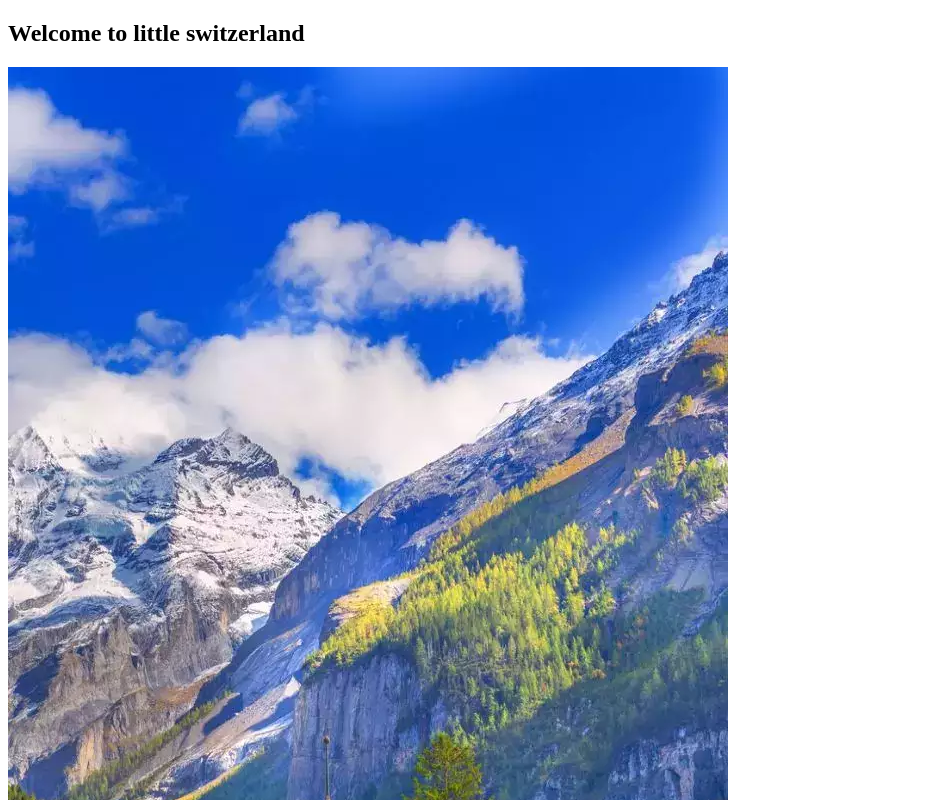
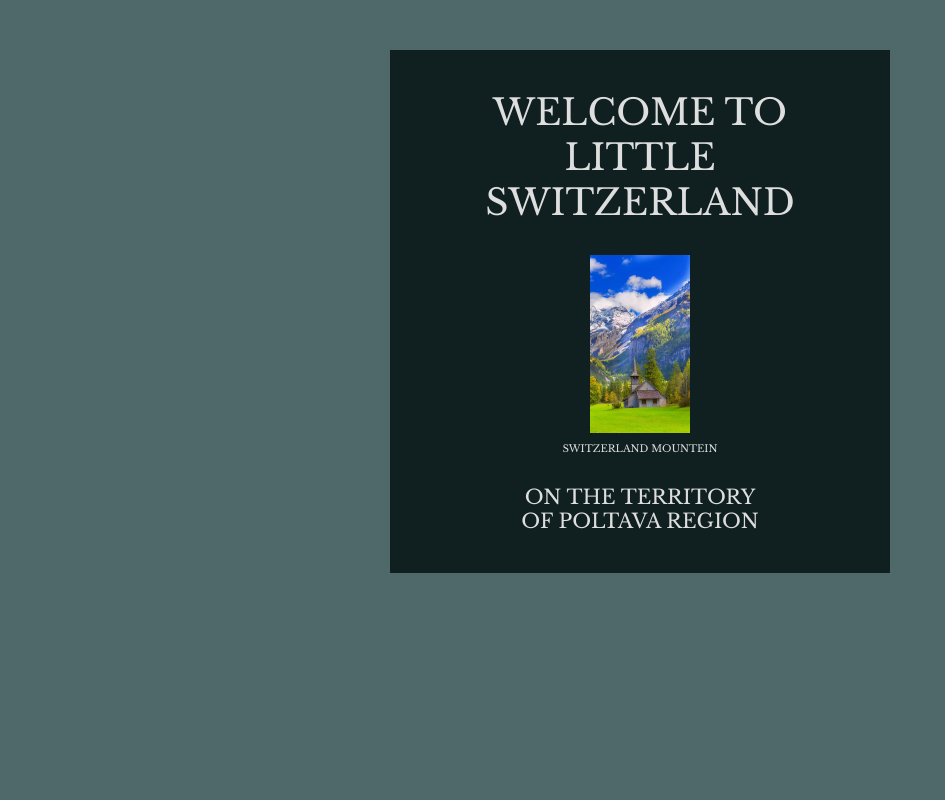
Before and after one commit to ToshpulatovAlimardon/welcome-to, a plain HTML site: page index.html in a window 1280 px wide. Shown: the top 800 px of the page, without its empty margins (0-945 px from the left). Drawn offline with nearby package versions, Linux system fonts and the light colour scheme.

Commit message:
add css code finished site

```diff
--- a/comon.css
+++ b/comon.css
@@ -0,0 +1,41 @@
+/* All */
+* {
+    margin: 0;
+    padding: 0;
+    box-sizing: border-box;
+}
+/* Body */
+body {
+    background-color: #4F696A;
+    font-family: 'Libre Baskerville', serif;
+}
+/* Welcome box */
+.welcome-box {
+    width: 500px;
+    margin: 50px auto;
+    background-color: #102020;
+    text-align: center;
+    padding: 40px 50px;
+    color: rgb(222, 222, 222);
+    text-transform: uppercase;
+}
+    .welcome-box h2 {
+        font-size: 36px;
+        font-weight: 400;
+        margin-bottom: 30px;
+    }
+    .welcome-box img {
+        margin-bottom: 5px;
+        width: 100px;
+    }
+    .welcome-box span {
+        display: block;
+        font-size: 10px;
+        font-weight: 400;
+        margin-bottom: 30px;
+    }
+    .welcome-box h3 {
+        font-size: 20px;
+        font-weight: 400;
+        padding: 0 70px;
+    }
--- a/index.html
+++ b/index.html
@@ -4,6 +4,11 @@
     <meta charset="UTF-8">
     <meta http-equiv="X-UA-Compatible" content="IE=edge">
     <meta name="viewport" content="width=device-width, initial-scale=1.0">
+    <!-- Font family -->
+    <link rel="preconnect" href="https://fonts.googleapis.com">
+    <link rel="preconnect" href="https://fonts.gstatic.com" crossorigin>
+    <link href="https://fonts.googleapis.com/css2?family=Libre+Baskerville:wght@400;700&display=swap" rel="stylesheet">
+    <!-- Css link -->
     <link rel="stylesheet" href="./comon.css">
     <title>Welcome</title>
 </head>
```
